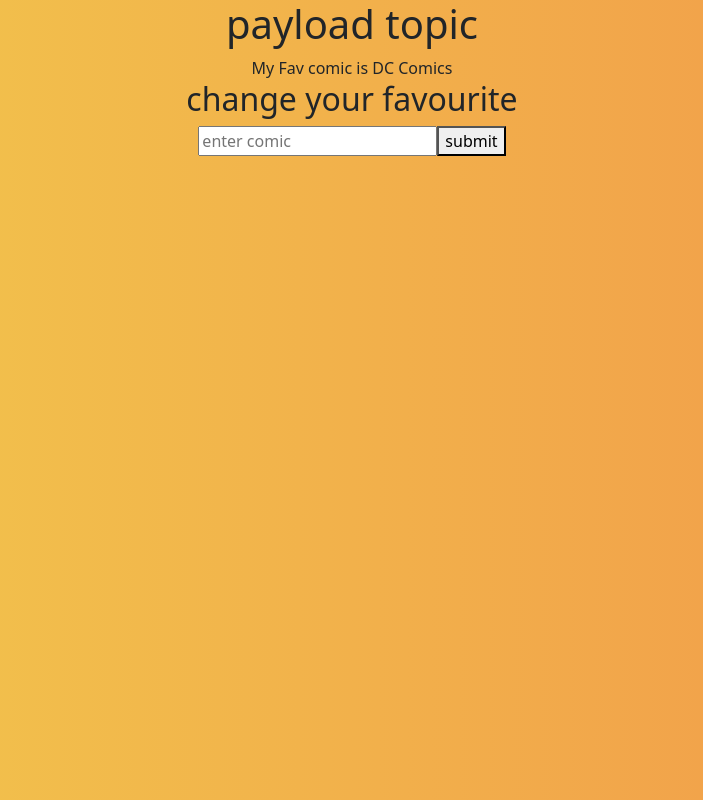
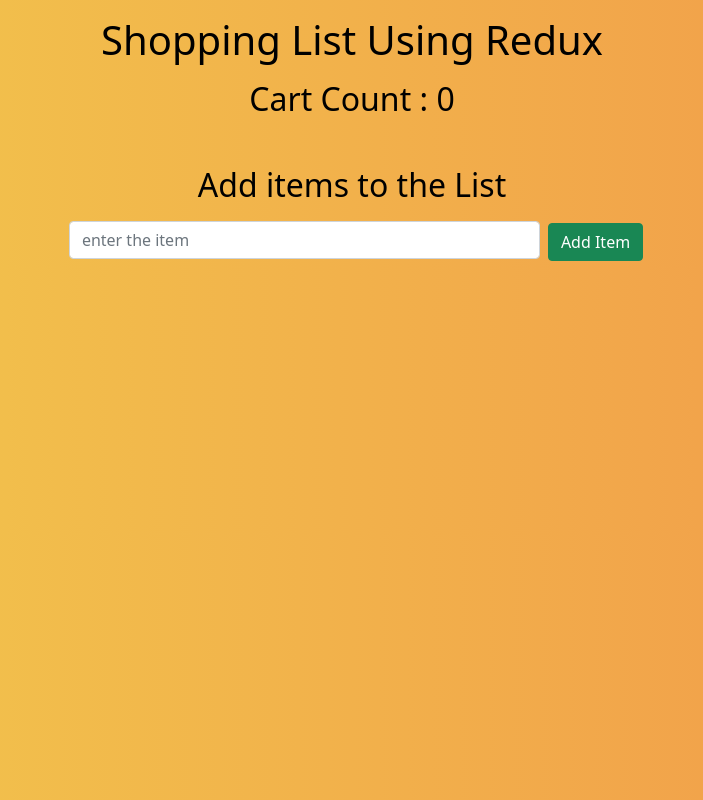
Before and after one commit to omidashouri/ashouri-demo-redux, a React (Create React App) app: page / in a window 1280 px wide. Shown: the whole page, without its empty margins (288-991 px from the left). Built offline with nearby package versions, Linux system fonts and the light colour scheme.

Commit message:
RBG 5.6 :omidashouri: 010212

```diff
--- a/public/index.html
+++ b/public/index.html
@@ -24,7 +24,7 @@
       work correctly both with client-side routing and a non-root public URL.
       Learn how to configure a non-root public URL by running `npm run build`.
     -->
-    <title>React App</title>
+    <title>Omid Ashouri</title>
   </head>
   <body>
     <noscript>You need to enable JavaScript to run this app.</noscript>
--- /dev/null
+++ b/src/App_shoppingList.js
@@ -0,0 +1,23 @@
+import './App.css';
+import 'bootstrap/dist/css/bootstrap.min.css'
+import Navbar from "./components_shoppingList/Navbar";
+import Addcart from "./components_shoppingList/Addcart";
+import {Provider} from "react-redux";
+import {createStore} from "redux";
+import cartReducer from "./components_shoppingList/cartReducer";
+import ItemsList from "./components_shoppingList/ItemsList";
+
+function App_shoppingList() {
+    const store = createStore(cartReducer);
+    return (
+        <div className="App">
+            <Provider store={store}>
+                <Navbar/>
+                <Addcart/>
+                <ItemsList/>
+            </Provider>
+        </div>
+    );
+}
+
+export default App_shoppingList;
--- /dev/null
+++ b/src/components_shoppingList/Addcart.js
@@ -0,0 +1,29 @@
+import React, {useState} from "react";
+import {useDispatch} from "react-redux";
+
+
+function Addcart() {
+    const dispatch = useDispatch();
+    const [itemname, setItemname] = useState('');
+
+    function additem() {
+        dispatch({type: 'ADD_ITEM', payload: itemname});
+        setItemname('')
+    }
+
+    return (
+        <div>
+            <h2 className={'mt-5 text-black'}>Add items to the List</h2>
+            <div className={'row justify-content-center'}>
+                <div className={'col-md-6'}>
+                    <input type={'text'} value={itemname} onChange={(e) => setItemname(e.target.value)}
+                           placeholder={'enter the item '} style={{display: 'inline'}}
+                           className={'form-control w-75 m-2'}/>
+                    <button onClick={additem} className={'btn btn-success'}>Add Item</button>
+                </div>
+            </div>
+        </div>
+    );
+}
+
+export default Addcart;
--- /dev/null
+++ b/src/components_shoppingList/Item.js
@@ -0,0 +1,20 @@
+import React from "react";
+
+
+function Item({item}){
+    return(
+        <div>
+            <div className={'mt-5 row justify-content-center'}>
+                <div className={'col-md-8'}>
+                    <h1 className={'text-black'}>{item}</h1>
+                    <div className={'col-md-4'}>
+                        <button className={'btn btn-primary md-2'}>Edit</button>
+                        <button className={'btn btn-danger md-2'}>Delete</button>
+                    </div>
+                </div>
+            </div>
+        </div>
+    )
+}
+
+export default Item;
--- /dev/null
+++ b/src/components_shoppingList/ItemsList.js
@@ -0,0 +1,18 @@
+import React from "react";
+import {useSelector} from "react-redux";
+import Item from "./Item";
+
+
+function ItemsList(){
+    const itemObject = useSelector(store=>store);
+    const items = itemObject.shopcount.map(item=>{
+        return (
+            <Item item={item}/>
+        )
+    })
+    return(
+        <div>{items}</div>
+    )
+}
+
+export default ItemsList;
--- /dev/null
+++ b/src/components_shoppingList/Navbar.js
@@ -0,0 +1,15 @@
+import React from "react";
+import {useSelector} from "react-redux";
+
+
+function Navbar(){
+    const shopObj = useSelector(store=>store);
+    return(
+        <div>
+            <h1 className={'m-3 text-black'}>Shopping List Using Redux</h1>
+            <h2 className={'m-3 text-black'}>Cart Count : {shopObj.shopcount.length}</h2>
+        </div>
+    )
+}
+
+export default Navbar;
--- /dev/null
+++ b/src/components_shoppingList/cartReducer.js
@@ -0,0 +1,18 @@
+import React from "react";
+
+const initialCart={
+    shopcount:[]
+}
+
+function cartReducer(state=initialCart,action){
+    switch (action.type) {
+        case 'ADD_ITEM' : return {
+            ...state,
+            shopcount: [...state.shopcount,action.payload]
+        }
+
+    }
+    return state;
+}
+
+export default cartReducer;
--- a/src/index.css
+++ b/src/index.css
@@ -1,6 +1,7 @@
 body {
   margin: 0;
   background: linear-gradient(to right, #F2C94C, #F2994A); /* W3C, IE 10+/ Edge, Firefox 16+, Chrome 26+, Opera 12+, Safari 7+ */
+  /*background: linear-gradient(to right, #2F0743, #41295A);*/
   font-family: -apple-system, BlinkMacSystemFont, 'Segoe UI', 'Roboto', 'Oxygen',
     'Ubuntu', 'Cantarell', 'Fira Sans', 'Droid Sans', 'Helvetica Neue',
     sans-serif;
--- a/src/index.js
+++ b/src/index.js
@@ -4,13 +4,15 @@
 import App from './App';
 import reportWebVitals from './reportWebVitals';
 import App_payload from "./App_payload";
+import App_shoppingList from "./App_shoppingList";
 
 const root = ReactDOM.createRoot(document.getElementById('root'));
 root.render(
-  <React.StrictMode>
-    {/*<App />*/}
-    <App_payload />
-  </React.StrictMode>
+    <React.StrictMode>
+        {/*<App />*/}
+        {/*<App_payload />*/}
+        <App_shoppingList/>
+    </React.StrictMode>
 );
 
 // If you want to start measuring performance in your app, pass a function
```
Also changed, not shown: 1 other file (tests, documents, lock files or other folders).
